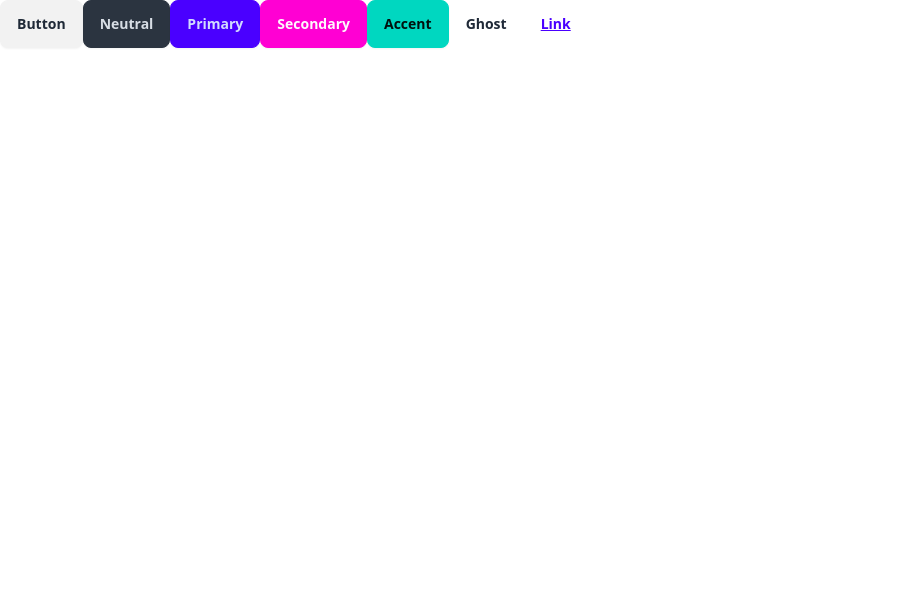
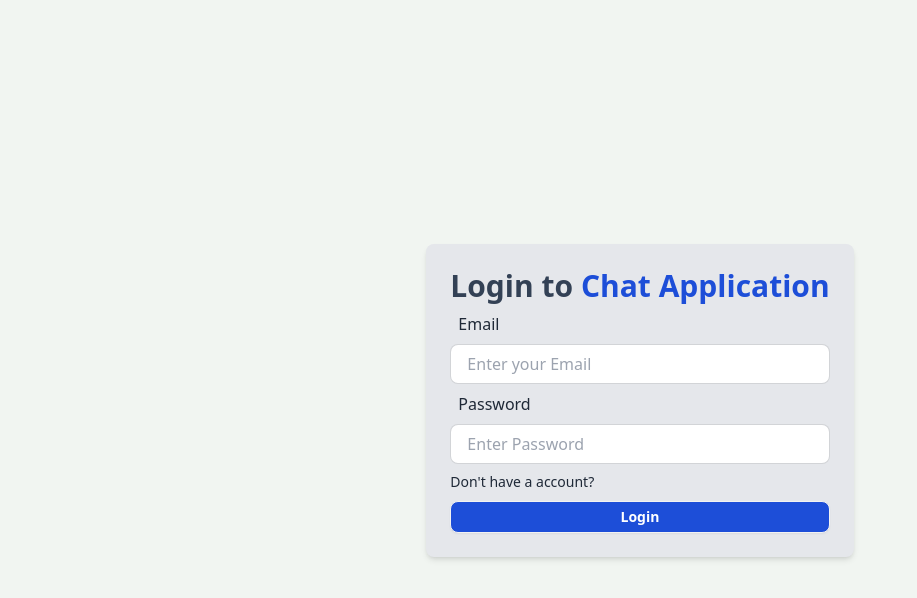
Before and after one commit to Abhishek-906/Chat-Application, a React (Vite) app in the folder frontend/: page /login in a window 1280 px wide. Shown: the top 598 px of the page, without its empty margins (0-917 px from the left). Built offline with nearby package versions, Linux system fonts and the light colour scheme.

Commit message:
Login page UI

```diff
--- a/frontend/package.json
+++ b/frontend/package.json
@@ -11,7 +11,8 @@
   },
   "dependencies": {
     "react": "^18.3.1",
-    "react-dom": "^18.3.1"
+    "react-dom": "^18.3.1",
+    "react-router-dom": "^6.26.2"
   },
   "devDependencies": {
     "@eslint/js": "^9.9.0",
--- a/frontend/src/App.jsx
+++ b/frontend/src/App.jsx
@@ -1,15 +1,17 @@
 import React from 'react'
-
+import {Routes , Route} from 'react-router-dom'
+import Home from './pages/Home'
+import Login from './pages/Login'
+import SignUp from './pages/SignUp'
 const App = () => {
   return (
-    <div>
-    <button className="btn">Button</button>
-    <button className="btn btn-neutral">Neutral</button>
-    <button className="btn btn-primary">Primary</button>
-    <button className="btn btn-secondary">Secondary</button>
-    <button className="btn btn-accent">Accent</button>
-    <button className="btn btn-ghost">Ghost</button>
-    <button className="btn btn-link">Link</button>
+    <div className='p-4 h-screen flex items-center justify-center'>
+     <Routes>
+      <Route path="/" element={<Home/>}/>
+      <Route path="/login" element={<Login/>}/>
+      <Route path="/signup" element={<SignUp/>}/>
+    </Routes>
+
     </div>
   )
 }
--- a/frontend/src/index.css
+++ b/frontend/src/index.css
@@ -1,3 +1,8 @@
 @tailwind base;
 @tailwind components;
 @tailwind utilities;
+
+
+body{
+    background-color: rgb(241, 245,241);
+}
--- a/frontend/src/main.jsx
+++ b/frontend/src/main.jsx
@@ -4,9 +4,12 @@ import React from 'react'
 import ReactDOM from 'react-dom/client'
 import App from './App.jsx'
 import './index.css'
+import { BrowserRouter } from 'react-router-dom'
 
 ReactDOM.createRoot(document.getElementById('root')).render(
   <React.StrictMode>
+    <BrowserRouter>
     <App />
+    </BrowserRouter>
   </React.StrictMode>,
 )
--- /dev/null
+++ b/frontend/src/pages/Home.jsx
@@ -0,0 +1,11 @@
+import React from 'react'
+
+const Home = () => {
+  return (
+    <div>
+       Home
+    </div>
+  )
+}
+
+export default Home
--- /dev/null
+++ b/frontend/src/pages/Login.jsx
@@ -0,0 +1,42 @@
+import React from 'react'
+import { Link } from 'react-router-dom'
+
+function Login() {
+  return (
+    <div className='flex flex-col  items-center justify-center min-w-96 mx-auto'>
+     <div className='w-full p-6 rounded-lg shadow-md bg-gray-200'>
+      <h1 className='text-3xl font-semibold text-center text-slate-700'>Login to
+      <span className='text-blue-700'> Chat Application</span>
+      </h1>
+
+      <form>
+        <div>
+          <label className='label p-2'>
+            <span className='text-base label-text'>Email</span>
+          </label>
+          <input type="email" placeholder='Enter your Email' className='w-full input input-bordered h-10'/>
+        </div>
+
+
+        <div>
+          <label className='label p-2'>
+            <span className='text-base label-text'>Password</span>
+          </label>
+          <input type="password" placeholder='Enter Password' className='w-full input input-bordered h-10'/>
+        </div>
+
+       <Link to={"/signup"} className='text-sm hover:underline hover:text-blue-600 mt-2 inline-block'>
+       {"Don't"} have a account?
+       </Link>
+
+      <div>
+        <button className='btn btn-block btn-sm mt-2 bg-blue-700 font-bold text-white'>Login</button>
+      </div>
+
+      </form>
+     </div>
+    </div>
+  )
+}
+
+export default Login
--- /dev/null
+++ b/frontend/src/pages/SignUp.jsx
@@ -0,0 +1,11 @@
+import React from 'react'
+
+function SignUp() {
+  return (
+    <div>
+      sign
+    </div>
+  )
+}
+
+export default SignUp
```
Also changed, not shown: 1 other file (tests, documents, lock files or other folders).
